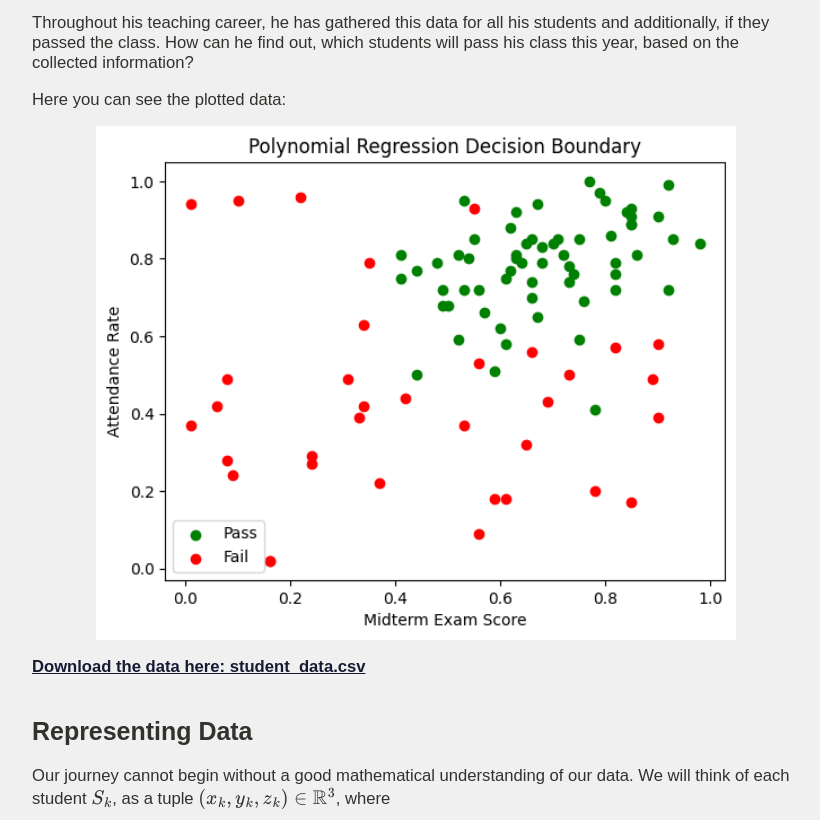
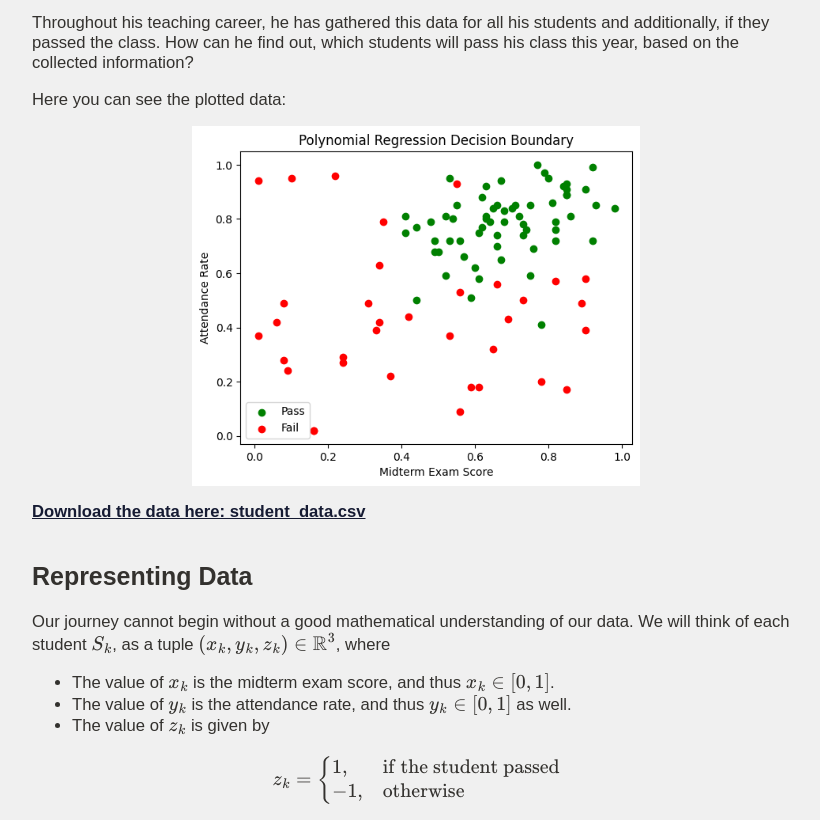
Before and after one commit to CMXIX/A-deep-dive-into-polynomial-regression-with-practical-applications, a plain HTML site: page index.html in a window 1280 px wide. Shown: the part 600-1420 px from the top of the page, without its empty margins (224-1044 px from the left). Drawn offline with nearby package versions, Linux system fonts and the light colour scheme; a web font is replaced by a local one.

Commit message:
Update styles.css

```diff
--- a/styles.css
+++ b/styles.css
@@ -49,6 +49,6 @@ ul {
   display: block;
   margin-left: auto;
   margin-right: auto;
-  width: 50vw; /* The image will take up 50% of the viewport width */
+  width: 35vw; /* The image will take up 50% of the viewport width */
   height: auto;
 }
```
